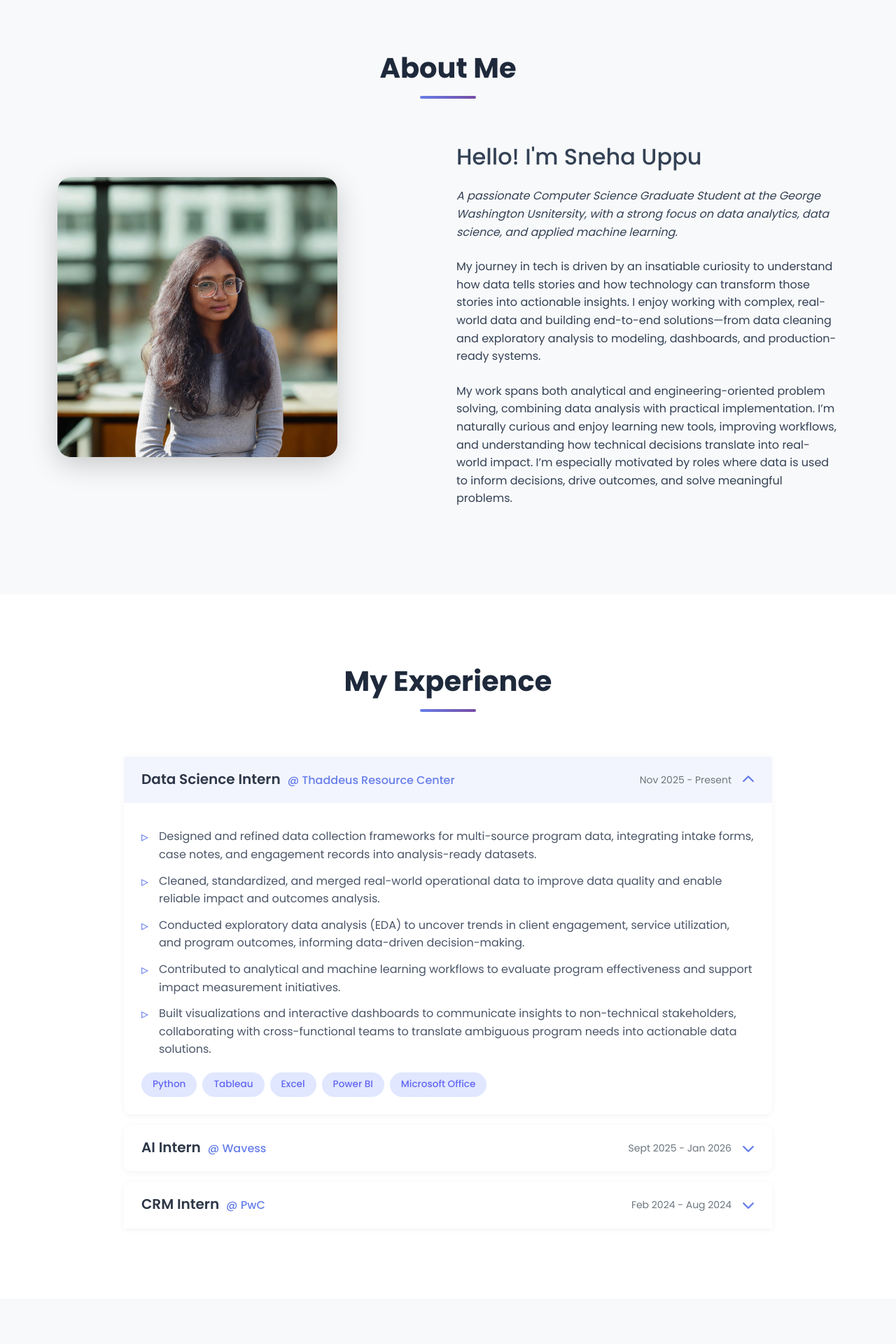
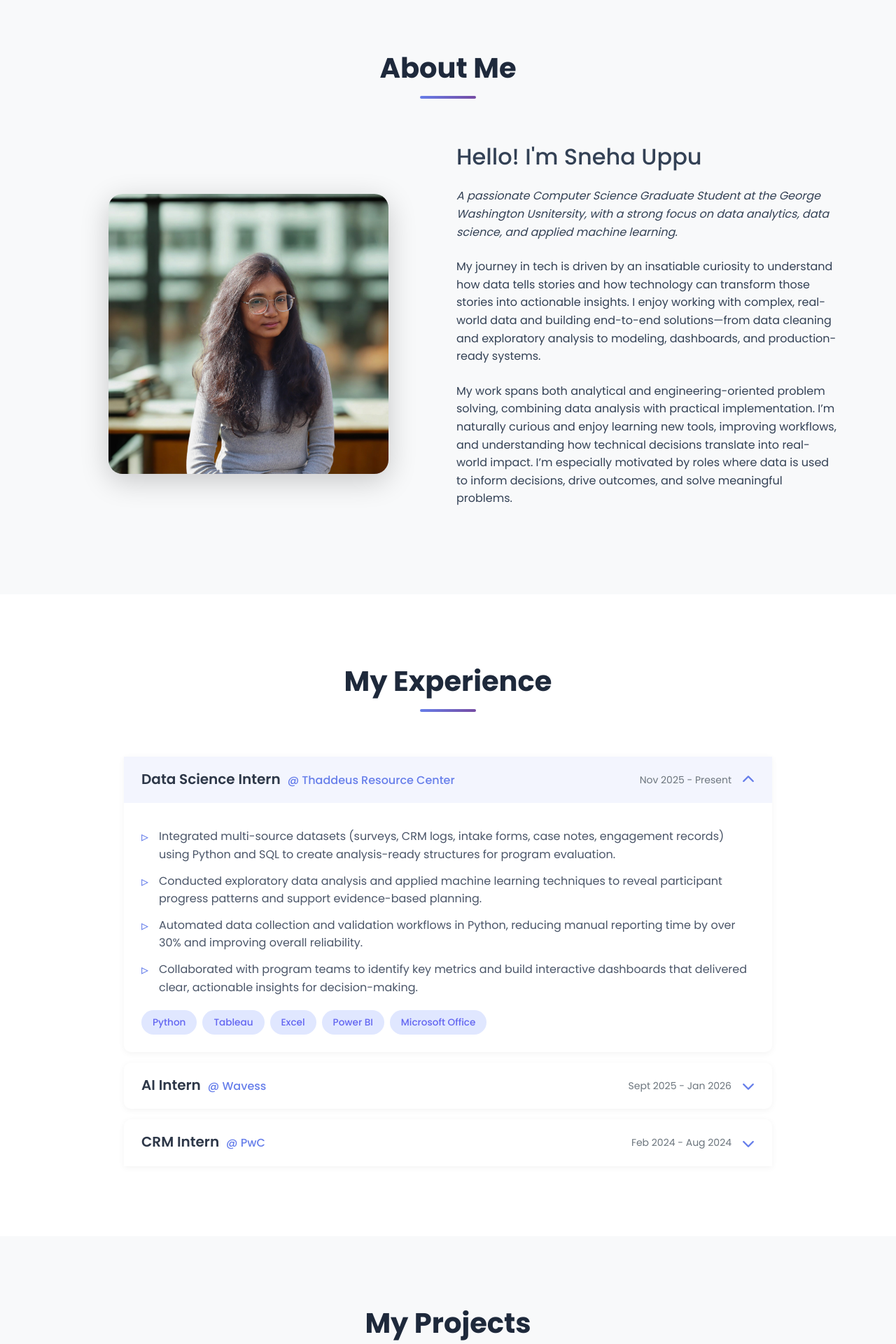
Before and after one commit to uppusneha11/Portfolio, a Flask app: page / in a window 1280 px wide. Shown: the part 907-2827 px from the top of the page at 70% size. Run offline with Flask 3, Linux system fonts and the light colour scheme.

Commit message:
Changing descriptions for projects and experience

```diff
--- a/app.py
+++ b/app.py
@@ -14,11 +14,12 @@ def home():
 def get_skills():
     """Return skills data organized by categories - order is preserved"""
     skills = [
-        {'category': 'Programming', 'items': ['Python', 'R', 'SQL', 'Java']},
-        {'category': 'Data Engineering', 'items': ['ETL', 'BeautifulSoup (Web Scraping)', 'Data Pipelines']},
-        {'category': 'Data Science', 'items': ['Pandas', 'NumPy', 'Scikit-learn', 'Seaborn', 'PyTorch', 'Tensorflow', 'Keras', 'Matplotlib']},
-        {'category': 'Databases', 'items': ['MySQL', 'PostgreSQL']},
-        {'category': 'Tools & Platforms', 'items': ['Tableau', 'PowerBI', 'GitHub', 'Salesforce', 'Jira', 'Microsoft Excel', 'APIs', 'MATLAB', 'Docker', 'Firebase', 'fly.io']},
+        {'category': 'Programming', 'items': ['Python', 'R', 'SQL', 'Java', 'HTML/CSS']},
+        {'category': 'Data Engineering', 'items': ['ETL Pipelines', 'BeautifulSoup (Web Scraping)', 'Apache Airflow', 'Docker', 'Data Validation']},
+        {'category': 'Data Visualization', 'items': ['Tableau','Power BI','Plotly', 'Matplotlib', 'Seaborn']},
+        {'category': 'Data Science', 'items': ['Pandas', 'NumPy', 'Scikit-learn', 'PyTorch', 'Tensorflow', 'Keras', 'API']},
+        {'category': 'Databases & Cloud', 'items': ['MySQL', 'PostgreSQL', 'Google Firebase', 'Firestore', 'AWS']},
+        {'category': 'Tools & Platforms', 'items': ['GitHub', 'Microsoft Office', 'Salesforce', 'Jira', 'MATLAB', 'fly.io']},
         {'category': 'IDEs', 'items': ['VS Code', 'Google Colab', 'Jupyter Notebook']},
         {'category': 'Soft Skills', 'items': ['Team Collaboration', 'Problem-Solving', 'Communication (Written & Verbal)', 'Time Management', 'Adaptability', 'Leadership']}
     ]
--- a/static/css/style.css
+++ b/static/css/style.css
@@ -245,7 +245,10 @@ html {
 
 .about-image {
     position: relative;
-    margin-bottom: 3rem;
+    display: flex;
+    justify-content: center;
+    align-items: center;
+    height: 100%;
 }
 
 .image-placeholder {
@@ -642,10 +645,6 @@ html {
     transform: scale(1.05);
 }
 
-.about-image {
-    margin-bottom: 3rem;
-}
-
 #about .lead {
     font-size: 1rem;
     font-weight: 400;
--- a/templates/index.html
+++ b/templates/index.html
@@ -174,11 +174,10 @@
                             </button>
                             <div class="accordion-content active" id="exp1">
                                 <ul class="job-description">
-                                    <li>Designed and refined data collection frameworks for multi-source program data, integrating intake forms, case notes, and engagement records into analysis-ready datasets.</li>
-                                    <li>Cleaned, standardized, and merged real-world operational data to improve data quality and enable reliable impact and outcomes analysis.</li>
-                                    <li>Conducted exploratory data analysis (EDA) to uncover trends in client engagement, service utilization, and program outcomes, informing data-driven decision-making.</li>
-                                    <li>Contributed to analytical and machine learning workflows to evaluate program effectiveness and support impact measurement initiatives.</li>
-                                    <li>Built visualizations and interactive dashboards to communicate insights to non-technical stakeholders, collaborating with cross-functional teams to translate ambiguous program needs into actionable data solutions.</li>
+                                    <li>Integrated multi-source datasets (surveys, CRM logs, intake forms, case notes, engagement records) using Python and SQL to create analysis-ready structures for program evaluation.</li>
+                                    <li>Conducted exploratory data analysis and applied machine learning techniques to reveal participant progress patterns and support evidence-based planning.</li>
+                                    <li>Automated data collection and validation workflows in Python, reducing manual reporting time by over 30% and improving overall reliability.</li>
+                                    <li>Collaborated with program teams to identify key metrics and build interactive dashboards that delivered clear, actionable insights for decision-making.</li>
                                 </ul>
                                 <div class="experience-tags">
                                     <span class="tag">Python</span>
@@ -203,11 +202,10 @@
                             </button>
                             <div class="accordion-content" id="exp2">
                                 <ul class="job-description">
-                                    <li>Built and shipped AI-driven web applications by integrating large language models into backend services using FastAPI, enabling dynamic content generation and insight delivery based on user inputs.</li>
-                                    <li>Led end-to-end development of a production AI feature from scratch, covering backend logic, prompt design, API orchestration, data extraction, and user-facing workflows.</li>
-                                    <li>Implemented external platform integrations and OAuth-based redirects, working with developer dashboards and API configurations to support secure publishing and automation workflows.</li>
-                                    <li>Designed robust data extraction pipelines using web scraping techniques with AI-based fallbacks to handle unstructured content and ensure reliable downstream analysis.</li>
-                                    <li>Collaborated closely with the CEO and early customers to translate ambiguous business goals into technical solutions, iterating rapidly in a fast-paced startup environment.</li>
+                                    <li>Built FastAPI backend with OpenAI LLM integration and web scraping pipelines to extract and analyze hiring trends, news, and customer feedback for automated sales intelligence.</li>
+                                    <li>Designed and deployed Dockerized n8n workflows with webhook triggers and Firestore integration, enabling scalable data processing for real-time company insights.</li>
+                                    <li>Implemented Firebase authentication and database features alongside Bootstrap/Jinja frontend for secure, user-friendly full-stack AI applications.</li>
+                                    <li>Optimized error handling in scraping modules and launched production systems on fly.io, supporting robust lead prioritization and go-to-market strategies.</li>
                                 </ul>
                                 <div class="experience-tags">
                                     <span class="tag">Bootstrap</span>
@@ -237,10 +235,10 @@
                             </button>
                             <div class="accordion-content" id="exp3">
                                 <ul class="job-description">
-                                    <li>Audited, standardized, and organized 10,000+ CRM records, increasing reliability of sales forecasting and pipeline analytics.</li>
-                                    <li>Developed dashboards and analytical summaries used by consulting teams to inform client strategy discussions.</li>
-                                    <li>Authored 20+ quality assurance and validation documents, establishing repeatable data quality standards across reporting workflows.</li>
-                                    <li>Coordinated with cross-functional teams through Jira to streamline task tracking and improve reporting turnaround time.</li>
+                                    <li>Audited and structured 10,000+ Salesforce CRM entries, boosting data accuracy and reliability for sales forecasting and pipeline reporting.</li>
+                                    <li>Created analytical dashboards and summaries for consulting teams, driving informed strategy and client discussions.</li>
+                                    <li>Led cross-functional task tracking in Jira, improving sprint speed and overall workflow coordination.</li>
+                                    <li>Authored 20+ QA validation documents, establishing standardized checks to maintain high-quality reporting processes.</li>
                                 </ul>
                                 <div class="experience-tags">
                                     <span class="tag">Salesforce Administration</span>
@@ -275,7 +273,9 @@
                         </div>
                         <div class="project-body">
                             <h3 class="project-title">FAERS - Adverse Drug Reactions</h3>
-                            <p class="project-description">This project focuses on large-scale analysis of the FDA Adverse Event Reporting System to uncover drug safety patterns from real-world post-marketing data. I built an end-to-end data pipeline to clean, standardize, and integrate millions of adverse event reports across multiple FAERS tables, including drug information, reported reactions, dosages, and patient demographics. Using SQL-based association analysis, I identified statistically significant drug-symptom relationships and explored potential drug-drug interaction risks. I also conducted dose-response analysis to examine how adverse reactions change with increasing dosage levels, and performed exploratory data analysis to surface meaningful safety insights. </p>
+                            <p class="project-description">Created a comprehensive pharmacovigilance analysis platform for the FDA Adverse Event Reporting System (FAERS), processing over 18 million real-world adverse drug reaction reports spanning multiple years and quarters.
+                                                            The project standardizes nearly 1 million inconsistent drug names, dosages, and reaction terms using Python and SQL, then applies statistical association mining, synergy ratio calculations, and dose-response modeling to uncover significant drug-symptom patterns, interaction risks, and escalation signals at higher dosages.
+                                                            Interactive Plotly dashboards provide dynamic exploration of symptom frequency, interaction networks, dosage effects, and top safety signals, supporting evidence-based post-marketing drug safety monitoring and regulatory insights. </p>
                             <div class="project-tags">
                                 <span class="project-tag">Python</span>
                                 <span class="project-tag">SQL</span>
@@ -297,7 +297,9 @@
                         </div>
                         <div class="project-body">
                             <h3 class="project-title">Similar Image Finder</h3>
-                            <p class="project-description">This project focuses on building a scalable image similarity system using OpenAI’s CLIP model and K-Nearest Neighbors (KNN). Trained on over 21,000 images from the Unsplash Lite dataset, the system generates semantic image embeddings and retrieves the top 6 visually and semantically similar images for any input image. By leveraging pretrained vision–language representations, the model achieves strong semantic matching without task-specific training. This project demonstrates my experience with deep learning embeddings, similarity search, and deploying machine learning systems for real-world use cases such as content discovery and media organization.</p>
+                            <p class="project-description">Built a semantic image retrieval system leveraging OpenAI's CLIP (ViT-B/32) model to enable zero-shot visual and conceptual similarity search across a dataset of over 21,000 high-quality Unsplash images.
+                                                            The end-to-end pipeline generates multimodal embeddings in PyTorch, indexes them for efficient querying, and performs K-Nearest Neighbors search with cosine distance in Scikit-Learn, achieving 0.91 mean similarity accuracy across 1,000 evaluation queries.
+                                                            Matplotlib visualizations display side-by-side retrieval results and performance metrics, demonstrating strong semantic understanding for applications in content discovery, media organization, and visual recommendation systems without task-specific training.</p>
                             <div class="project-tags">
                                 <span class="project-tag">Python</span>
                                 <span class="project-tag">Scikit-learn</span>
```
